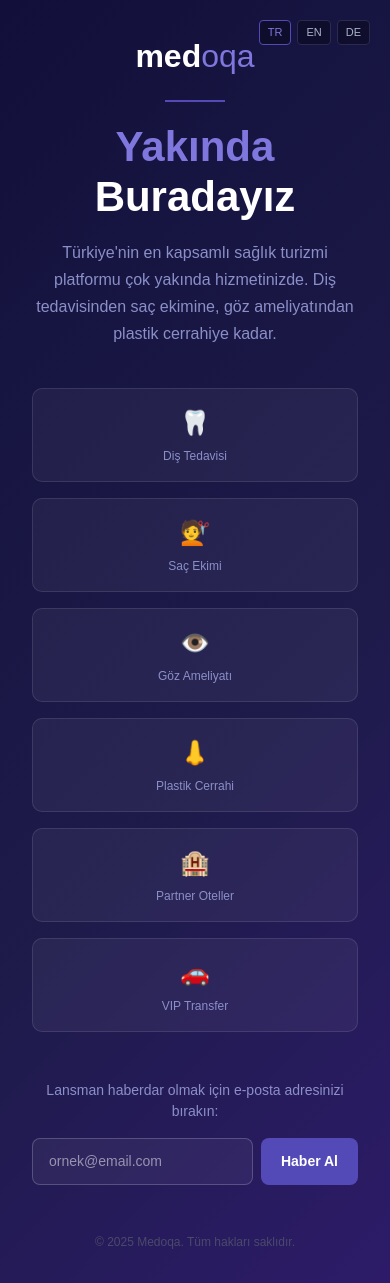
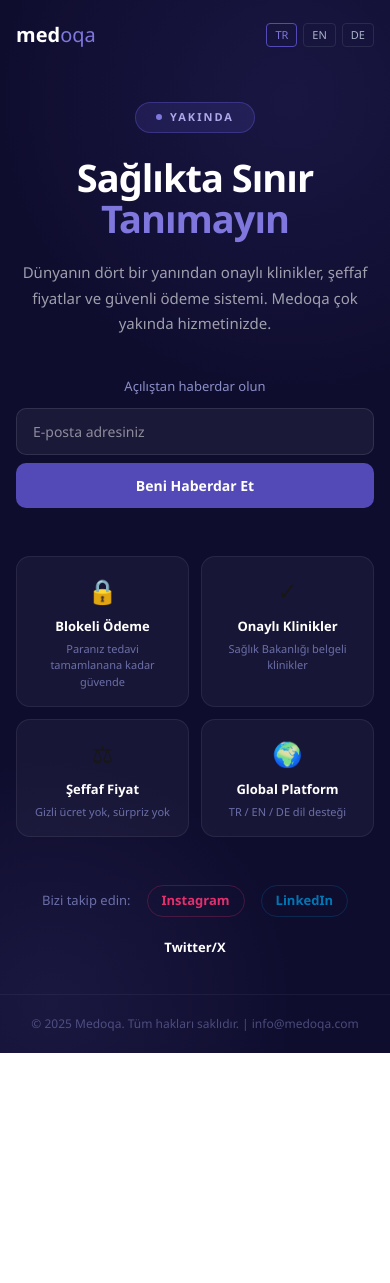
Before and after one commit to oznhaksever-source/Clinyo, a Next.js app: page /yakinda in a window 390 px wide. After the commit the page ends 1053 px from the top, so only its background shows below. Built offline with nearby package versions, Linux system fonts and the light colour scheme.

Commit message:
yakinda sayfasi ve mobil uyum tamamlandi

```diff
--- a/app/yakinda/page.tsx
+++ b/app/yakinda/page.tsx
@@ -1,105 +1,171 @@
 "use client";
-import { useState } from "react";
+import { useState, useEffect } from "react";
 import { useDil } from "../locales/context";
 
 export default function Yakinda() {
+  const [mobil, setMobil] = useState(false);
   const [email, setEmail] = useState("");
   const [gonderildi, setGonderildi] = useState(false);
   const { dil, dilDegistir } = useDil();
 
-  const metinler = {
+  useEffect(() => {
+    function kontrol() { setMobil(window.innerWidth < 768); }
+    kontrol();
+    window.addEventListener("resize", kontrol);
+    return () => window.removeEventListener("resize", kontrol);
+  }, []);
+
+  const icerik = {
     tr: {
-      baslik: "Yakında Buradayız",
-      baslikVurgu: "Yakında",
-      aciklama: "Türkiye'nin en kapsamlı sağlık turizmi platformu çok yakında hizmetinizde. Diş tedavisinden saç ekimine, göz ameliyatından plastik cerrahiye kadar.",
-      emailPlaceholder: "ornek@email.com",
-      haberAl: "Haber Al",
-      tesekkur: "Teşekkürler! Lansman haberini size ileteceğiz.",
-      emailAciklama: "Lansman haberdar olmak için e-posta adresinizi bırakın:",
-      footer: "© 2025 Medoqa. Tüm hakları saklıdır.",
+      hazirlaniyoruz: "YAKINDA",
+      baslik: "Sağlıkta Sınır",
+      vurgu: "Tanımayın",
+      aciklama: "Dünyanın dört bir yanından onaylı klinikler, şeffaf fiyatlar ve güvenli ödeme sistemi. Medoqa çok yakında hizmetinizde.",
+      bildirimBaslik: "Açılıştan haberdar olun",
+      emailPlaceholder: "E-posta adresiniz",
+      buton: "Beni Haberdar Et",
+      tesekkur: "Teşekkürler! Açılışta sizi haberdar edeceğiz.",
+      ozellikler: [
+        { ikon: "🔒", baslik: "Blokeli Ödeme", aciklama: "Paranız tedavi tamamlanana kadar güvende" },
+        { ikon: "✓", baslik: "Onaylı Klinikler", aciklama: "Sağlık Bakanlığı belgeli klinikler" },
+        { ikon: "⚖", baslik: "Şeffaf Fiyat", aciklama: "Gizli ücret yok, sürpriz yok" },
+        { ikon: "🌍", baslik: "Global Platform", aciklama: "TR / EN / DE dil desteği" },
+      ],
+      sosyal: "Bizi takip edin:",
     },
     en: {
-      baslik: "Coming Soon",
-      baslikVurgu: "Coming",
-      aciklama: "The most comprehensive health tourism platform is coming soon. From dental treatment to hair transplant, from eye surgery to plastic surgery.",
-      emailPlaceholder: "example@email.com",
-      haberAl: "Notify Me",
-      tesekkur: "Thank you! We'll notify you when we launch.",
-      emailAciklama: "Leave your email to be notified at launch:",
-      footer: "© 2025 Medoqa. All rights reserved.",
+      hazirlaniyoruz: "COMING SOON",
+      baslik: "Healthcare Without",
+      vurgu: "Borders",
+      aciklama: "Verified clinics from around the world, transparent prices and secure payment. Medoqa is coming very soon.",
+      bildirimBaslik: "Get notified at launch",
+      emailPlaceholder: "Your email address",
+      buton: "Notify Me",
+      tesekkur: "Thank you! We'll notify you at launch.",
+      ozellikler: [
+        { ikon: "🔒", baslik: "Escrow Payment", aciklama: "Your money is safe until treatment is complete" },
+        { ikon: "✓", baslik: "Verified Clinics", aciklama: "Ministry of Health certified clinics" },
+        { ikon: "⚖", baslik: "Transparent Pricing", aciklama: "No hidden fees, no surprises" },
+        { ikon: "🌍", baslik: "Global Platform", aciklama: "TR / EN / DE language support" },
+      ],
+      sosyal: "Follow us:",
     },
     de: {
-      baslik: "Demnächst verfügbar",
-      baslikVurgu: "Demnächst",
-      aciklama: "Die umfassendste Gesundheitstourismusplattform kommt bald. Von Zahnbehandlung bis Haartransplantation, von Augenoperation bis plastischer Chirurgie.",
-      emailPlaceholder: "beispiel@email.com",
-      haberAl: "Benachrichtigen",
-      tesekkur: "Danke! Wir benachrichtigen Sie beim Launch.",
-      emailAciklama: "Hinterlassen Sie Ihre E-Mail, um beim Launch benachrichtigt zu werden:",
-      footer: "© 2025 Medoqa. Alle Rechte vorbehalten.",
+      hazirlaniyoruz: "DEMNÄCHST",
+      baslik: "Gesundheit ohne",
+      vurgu: "Grenzen",
+      aciklama: "Verifizierte Kliniken aus aller Welt, transparente Preise und sicheres Zahlungssystem. Medoqa kommt sehr bald.",
+      bildirimBaslik: "Bei der Eröffnung benachrichtigt werden",
+      emailPlaceholder: "Ihre E-Mail-Adresse",
+      buton: "Benachrichtigen",
+      tesekkur: "Danke! Wir benachrichtigen Sie bei der Eröffnung.",
+      ozellikler: [
+        { ikon: "🔒", baslik: "Treuhandzahlung", aciklama: "Ihr Geld ist sicher bis die Behandlung abgeschlossen ist" },
+        { ikon: "✓", baslik: "Verifizierte Kliniken", aciklama: "Kliniken mit Gesundheitsministerium-Zertifikat" },
+        { ikon: "⚖", baslik: "Transparente Preise", aciklama: "Keine versteckten Gebühren, keine Überraschungen" },
+        { ikon: "🌍", baslik: "Globale Plattform", aciklama: "TR / EN / DE Sprachunterstützung" },
+      ],
+      sosyal: "Folgen Sie uns:",
     },
   };
 
-  const m = metinler[dil];
-
-  const hizmetler = [
-    { icon: "🦷", tr: "Diş Tedavisi", en: "Dental Treatment", de: "Zahnbehandlung" },
-    { icon: "💇", tr: "Saç Ekimi", en: "Hair Transplant", de: "Haartransplantation" },
-    { icon: "👁️", tr: "Göz Ameliyatı", en: "Eye Surgery", de: "Augenoperation" },
-    { icon: "👃", tr: "Plastik Cerrahi", en: "Plastic Surgery", de: "Plastische Chirurgie" },
-    { icon: "🏨", tr: "Partner Oteller", en: "Partner Hotels", de: "Partner Hotels" },
-    { icon: "🚗", tr: "VIP Transfer", en: "VIP Transfer", de: "VIP Transfer" },
-  ];
+  const ic = icerik[dil];
 
   return (
-    <main style={{ minHeight: "100vh", background: "linear-gradient(135deg, #12103a 0%, #1e1b4b 60%, #2d1b69 100%)", fontFamily: "sans-serif", display: "flex", flexDirection: "column", alignItems: "center", justifyContent: "center", padding: "32px" }}>
+    <main style={{ minHeight: "100vh", background: "#0f0d2e", fontFamily: "'Segoe UI', system-ui, sans-serif", display: "flex", flexDirection: "column", position: "relative", overflow: "hidden" }}>
 
-      {/* Dil Seçici */}
-      <div style={{ position: "fixed", top: "20px", right: "20px", display: "flex", gap: "6px" }}>
-        {(["tr", "en", "de"] as const).map((d) => (
-          <span key={d} onClick={() => dilDegistir(d)} style={{ fontSize: "11px", padding: "3px 8px", border: `1px solid ${dil === d ? "#534AB7" : "#2a2a4e"}`, borderRadius: "4px", color: dil === d ? "#7F77DD" : "#aab4c8", cursor: "pointer", textTransform: "uppercase", background: "rgba(0,0,0,0.3)" }}>
-            {d}
-          </span>
-        ))}
-      </div>
+      {/* Arka plan efekti */}
+      <div style={{ position: "absolute", top: "-200px", right: "-200px", width: "600px", height: "600px", borderRadius: "50%", background: "radial-gradient(circle, rgba(83,74,183,0.15) 0%, transparent 70%)", pointerEvents: "none" }} />
+      <div style={{ position: "absolute", bottom: "-200px", left: "-200px", width: "500px", height: "500px", borderRadius: "50%", background: "radial-gradient(circle, rgba(127,119,221,0.1) 0%, transparent 70%)", pointerEvents: "none" }} />
 
-      <div style={{ textAlign: "center", maxWidth: "560px" }}>
-        <div style={{ fontSize: "32px", fontWeight: 700, color: "#fff", marginBottom: "8px" }}>
+      {/* Header */}
+      <header style={{ padding: mobil ? "20px 16px" : "24px 40px", display: "flex", justifyContent: "space-between", alignItems: "center", position: "relative" }}>
+        <div style={{ fontSize: mobil ? "20px" : "24px", fontWeight: 700, color: "#fff" }}>
           med<span style={{ color: "#7F77DD", fontWeight: 300 }}>oqa</span>
         </div>
-        <div style={{ width: "60px", height: "2px", background: "#534AB7", margin: "20px auto" }} />
-        <h1 style={{ fontSize: "42px", fontWeight: 800, color: "#fff", marginBottom: "16px", lineHeight: 1.2 }}>
-          <span style={{ color: "#7F77DD" }}>{m.baslikVurgu}</span> {dil === "tr" ? "Buradayız" : dil === "en" ? "Here" : "Verfügbar"}
+        <div style={{ display: "flex", gap: "6px" }}>
+          {(["tr", "en", "de"] as const).map(d => (
+            <span key={d} onClick={() => dilDegistir(d)} style={{ fontSize: "11px", padding: "3px 8px", border: `1px solid ${dil === d ? "#534AB7" : "#2a2a4e"}`, borderRadius: "4px", color: dil === d ? "#7F77DD" : "#aab4c8", cursor: "pointer", textTransform: "uppercase" }}>{d}</span>
+          ))}
+        </div>
+      </header>
+
+      {/* Ana içerik */}
+      <div style={{ flex: 1, display: "flex", flexDirection: "column", alignItems: "center", justifyContent: "center", padding: mobil ? "32px 16px" : "40px 32px", position: "relative", textAlign: "center" }}>
+
+        {/* Badge */}
+        <div style={{ display: "inline-flex", alignItems: "center", gap: "8px", background: "rgba(83,74,183,0.2)", border: "1px solid rgba(83,74,183,0.5)", borderRadius: "30px", padding: "6px 20px", marginBottom: "24px" }}>
+          <div style={{ width: "6px", height: "6px", borderRadius: "50%", background: "#7F77DD" }} />
+          <span style={{ fontSize: "11px", color: "#AFA9EC", letterSpacing: "2px", fontWeight: 700 }}>{ic.hazirlaniyoruz}</span>
+        </div>
+
+        {/* Başlık */}
+        <h1 style={{ fontSize: mobil ? "38px" : "64px", fontWeight: 800, color: "#fff", lineHeight: 1.1, marginBottom: "20px", letterSpacing: "-1px", maxWidth: "700px" }}>
+          {ic.baslik}{" "}
+          <span style={{ color: "#7F77DD" }}>{ic.vurgu}</span>
         </h1>
-        <p style={{ fontSize: "16px", color: "#8b8fc8", marginBottom: "40px", lineHeight: 1.7 }}>{m.aciklama}</p>
 
-        <div style={{ display: "grid", gridTemplateColumns: "repeat(3, 1fr)", gap: "16px", marginBottom: "48px" }}>
-          {hizmetler.map((h) => (
-            <div key={h.tr} style={{ background: "rgba(255,255,255,0.05)", border: "1px solid rgba(255,255,255,0.1)", borderRadius: "10px", padding: "16px", textAlign: "center" }}>
-              <div style={{ fontSize: "24px", marginBottom: "6px" }}>{h.icon}</div>
-              <div style={{ fontSize: "12px", color: "#8b8fc8" }}>{dil === "tr" ? h.tr : dil === "en" ? h.en : h.de}</div>
+        {/* Açıklama */}
+        <p style={{ fontSize: mobil ? "15px" : "18px", color: "rgba(255,255,255,0.6)", lineHeight: 1.7, marginBottom: "40px", maxWidth: "520px" }}>
+          {ic.aciklama}
+        </p>
+
+        {/* Email kayıt formu */}
+        <div style={{ marginBottom: "48px", width: "100%", maxWidth: "440px" }}>
+          <p style={{ fontSize: "13px", color: "#8b8fc8", marginBottom: "12px", fontWeight: 500 }}>{ic.bildirimBaslik}</p>
+          {!gonderildi ? (
+            <div style={{ display: "flex", gap: "8px", flexDirection: mobil ? "column" : "row" }}>
+              <input
+                type="email"
+                value={email}
+                onChange={e => setEmail(e.target.value)}
+                placeholder={ic.emailPlaceholder}
+                style={{ flex: 1, border: "1px solid rgba(255,255,255,0.1)", borderRadius: "10px", padding: "12px 16px", fontSize: "14px", outline: "none", background: "rgba(255,255,255,0.05)", color: "#fff", fontFamily: "inherit" }}
+              />
+              <button
+                onClick={() => { if (email) setGonderildi(true); }}
+                style={{ background: "#534AB7", color: "#fff", border: "none", padding: "12px 24px", borderRadius: "10px", fontSize: "14px", cursor: "pointer", fontWeight: 600, whiteSpace: "nowrap" }}
+              >
+                {ic.buton}
+              </button>
+            </div>
+          ) : (
+            <div style={{ background: "rgba(5,150,105,0.15)", border: "1px solid rgba(5,150,105,0.3)", borderRadius: "10px", padding: "14px 20px", color: "#6ee7b7", fontSize: "14px" }}>
+              ✓ {ic.tesekkur}
+            </div>
+          )}
+        </div>
+
+        {/* Özellikler */}
+        <div style={{ display: "grid", gridTemplateColumns: mobil ? "repeat(2, 1fr)" : "repeat(4, 1fr)", gap: "12px", width: "100%", maxWidth: "800px", marginBottom: "48px" }}>
+          {ic.ozellikler.map(o => (
+            <div key={o.baslik} style={{ background: "rgba(255,255,255,0.04)", border: "1px solid rgba(255,255,255,0.07)", borderRadius: "14px", padding: "16px 12px", textAlign: "center" }}>
+              <div style={{ fontSize: "24px", marginBottom: "8px" }}>{o.ikon}</div>
+              <div style={{ fontSize: "13px", fontWeight: 700, color: "#fff", marginBottom: "4px" }}>{o.baslik}</div>
+              <div style={{ fontSize: "11px", color: "#6b6fa8", lineHeight: 1.5 }}>{o.aciklama}</div>
             </div>
           ))}
         </div>
 
-        {!gonderildi ? (
-          <div>
-            <p style={{ fontSize: "14px", color: "#8b8fc8", marginBottom: "16px" }}>{m.emailAciklama}</p>
-            <div style={{ display: "flex", gap: "8px", maxWidth: "400px", margin: "0 auto" }}>
-              <input type="email" placeholder={m.emailPlaceholder} value={email} onChange={(e) => setEmail(e.target.value)} style={{ flex: 1, border: "1px solid rgba(255,255,255,0.2)", background: "rgba(255,255,255,0.05)", borderRadius: "8px", padding: "12px 16px", fontSize: "14px", color: "#fff", outline: "none" }} />
-              <button onClick={() => { if (email) setGonderildi(true); }} style={{ background: "#534AB7", color: "#fff", border: "none", padding: "12px 20px", borderRadius: "8px", fontSize: "14px", cursor: "pointer", fontWeight: 600, whiteSpace: "nowrap" }}>
-                {m.haberAl}
-              </button>
-            </div>
-          </div>
-        ) : (
-          <div style={{ background: "rgba(83,74,183,0.2)", border: "1px solid #534AB7", borderRadius: "10px", padding: "16px", color: "#7F77DD", fontSize: "14px" }}>
-            ✓ {m.tesekkur}
-          </div>
-        )}
+        {/* Sosyal medya */}
+        <div style={{ display: "flex", alignItems: "center", gap: "16px", flexWrap: "wrap", justifyContent: "center" }}>
+          <span style={{ fontSize: "13px", color: "#6b6fa8" }}>{ic.sosyal}</span>
+          {[
+            { ad: "Instagram", href: "https://instagram.com/medoqa", renk: "#E1306C" },
+            { ad: "LinkedIn", href: "https://linkedin.com/company/medoqa", renk: "#0077B5" },
+            { ad: "Twitter/X", href: "https://twitter.com/medoqa", renk: "#fff" },
+          ].map(s => (
+            <a key={s.ad} href={s.href} target="_blank" rel="noreferrer" style={{ color: s.renk, fontSize: "13px", textDecoration: "none", fontWeight: 600, border: `1px solid ${s.renk}40`, padding: "5px 14px", borderRadius: "20px" }}>
+              {s.ad}
+            </a>
+          ))}
+        </div>
+      </div>
 
-        <div style={{ marginTop: "48px", fontSize: "12px", color: "#4a4a6a" }}>{m.footer}</div>
-      </div>
+      {/* Footer */}
+      <footer style={{ padding: "20px", textAlign: "center", borderTop: "1px solid rgba(255,255,255,0.05)" }}>
+        <p style={{ fontSize: "12px", color: "#4a4a7a", margin: 0 }}>© 2025 Medoqa. Tüm hakları saklıdır. | info@medoqa.com</p>
+      </footer>
     </main>
   );
 }
--- a/middleware.ts
+++ b/middleware.ts
@@ -8,6 +8,7 @@ export async function middleware(request: NextRequest) {
     pathname.startsWith("/api") ||
     pathname.startsWith("/_next") ||
     pathname.startsWith("/yakinda") ||
+    pathname.startsWith("/giris") ||
     pathname.includes(".")
   ) {
     return NextResponse.next();
```
